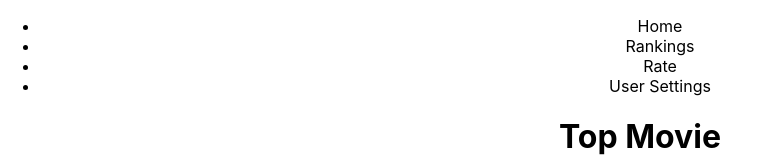
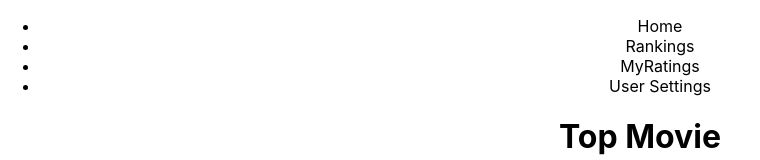
Before and after one commit to philteigne/marvel_rating, a React (Create React App) app in the folder frontend/: page / in a window 1280 px wide. Shown: the top 160 px of the page, without its empty margins (0-760 px from the left). Built offline with nearby package versions, Linux system fonts and the light colour scheme.

Commit message:
Updated route and imports from Rate to MyRatings

```diff
--- a/frontend/src/App.js
+++ b/frontend/src/App.js
@@ -2,7 +2,7 @@ import './App.css';
 
 import Home from './routes/Home';
 import Rankings from './routes/Rankings';
-import Rate from './routes/Rate';
+import MyRatings from './routes/MyRatings';
 import User from './routes/User';
 
 import useApplicationData from './hooks/stateReducer';
@@ -11,7 +11,6 @@ import { applicationContext } from './hooks/applicationContext';
 function App() {
 
   const { state, dispatch } = useApplicationData();
-  console.log(state)
 
   return (
     <applicationContext.Provider value={{state, dispatch}}>
@@ -20,13 +19,13 @@ function App() {
           <ul>
             <li onClick={() => dispatch({type: "SET_ROUTE", payload: "Home"})}>Home</li>
             <li onClick={() => dispatch({type: "SET_ROUTE", payload: "Rankings"})}>Rankings</li>
-            <li onClick={() => dispatch({type: "SET_ROUTE", payload: "Rate"})}>Rate</li>
+            <li onClick={() => dispatch({type: "SET_ROUTE", payload: "MyRatings"})}>MyRatings</li>
             <li onClick={() => dispatch({type: "SET_ROUTE", payload: "User"})}>User Settings</li>
           </ul>
         </nav>
         {state.appView === "Home" && <Home />}
         {state.appView === "Rankings" && <Rankings />}
-        {state.appView === "Rate" && <Rate />}
+        {state.appView === "MyRatings" && <MyRatings />}
         {state.appView === "User" && <User />}
       </div>
     </applicationContext.Provider>
--- a/frontend/src/hooks/stateReducer.js
+++ b/frontend/src/hooks/stateReducer.js
@@ -7,11 +7,11 @@ const INITIAL_STATE = {
   userID: 1,
 
   // App State
-  appView: "Home", // Home, Rankings, Rate, User
+  appView: "Home", // Home, Rankings, MyRatings, User
 
   // Ranking State
 
-  // Rate State
+  // MyRatings State
   unratedMoviesList: [
     {
       id: 1,
--- a/frontend/src/routes/Rate.jsx
+++ b/frontend/src/routes/MyRatings.jsx
@@ -2,10 +2,10 @@ import React from "react";
 import { useContext } from "react";
 import MovieDetails from "../components/MovieDetails";
 import { applicationContext } from "../hooks/applicationContext";
-const Rate = () => {
+const MyRatings = () => {
 
   const { state, dispatch } = useContext(applicationContext);
-  console.log("Rate", state)
+  console.log("MyRatings", state)
 
   return(
     <React.Fragment>
@@ -52,4 +52,4 @@ const Rate = () => {
   );
 }
 
-export default Rate;
+export default MyRatings;
```
